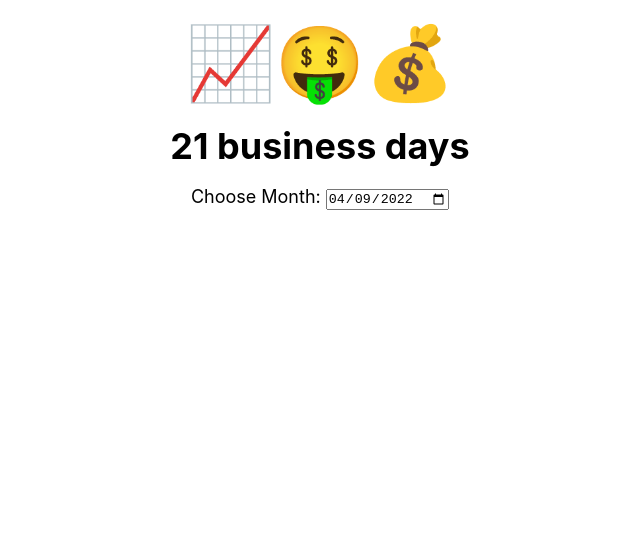
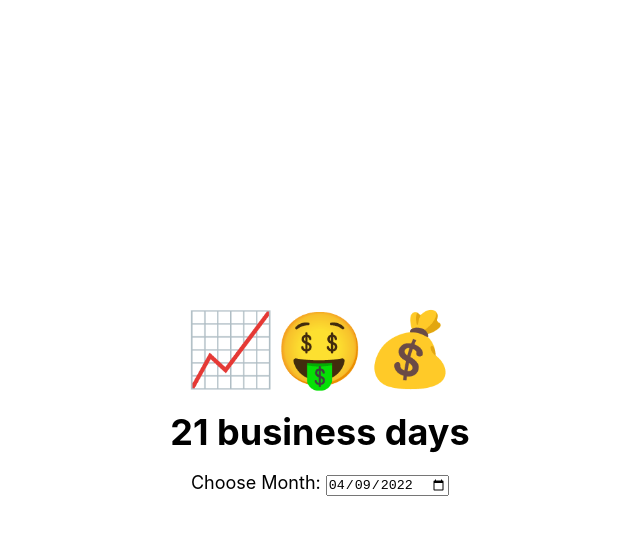
Before and after one commit to braden337/businessdaze, a Svelte app: page / in a window 1280 px wide. Shown: the top 534 px of the page, without its empty margins (320-960 px from the left). Built offline with nearby package versions, Linux system fonts and the light colour scheme.

Commit message:
make margin auto work on chrome

```diff
--- a/src/App.svelte
+++ b/src/App.svelte
@@ -26,7 +26,7 @@
     display: grid;
   }
 
-  :global(html) {
+  :global(html, body) {
     height: -webkit-fill-available;
   }
 
```
